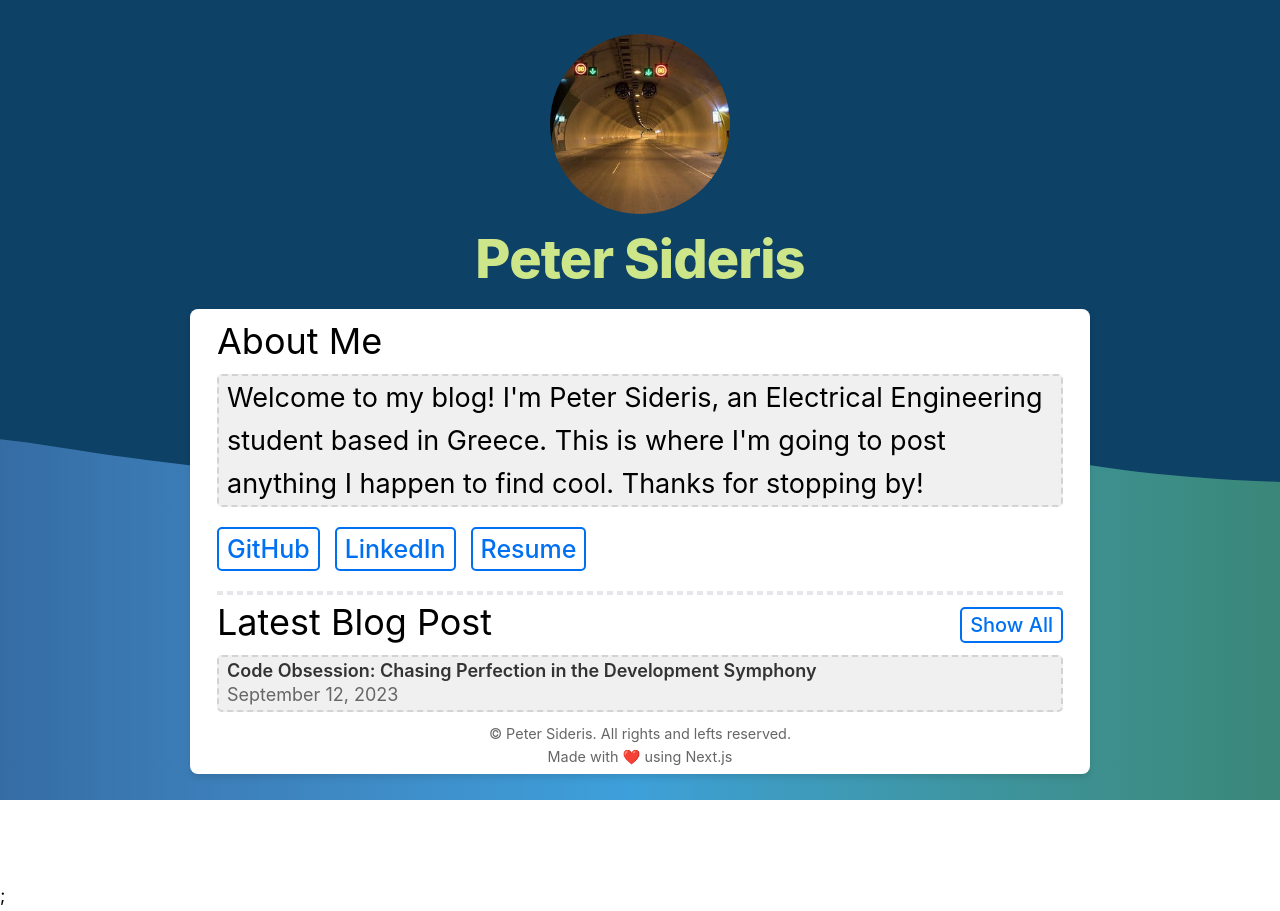
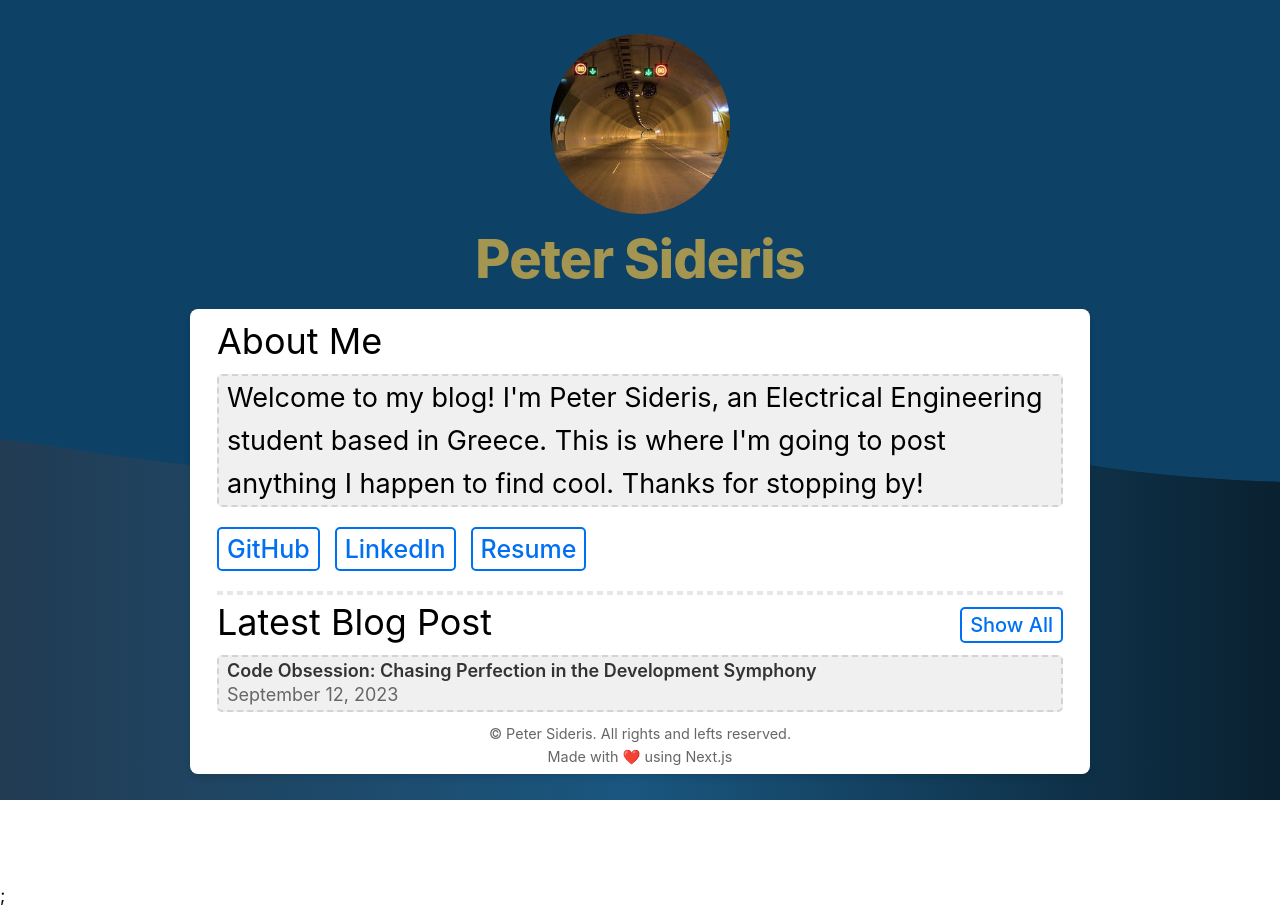
Before and after one commit to petersid2022/petrside, a Next.js app: page / in a window 1280 px wide. Built offline with nearby package versions, Linux system fonts and the light colour scheme.

Commit message:
fix: slight frontend change

```diff
--- a/components/BackgroundSVG.tsx
+++ b/components/BackgroundSVG.tsx
@@ -17,9 +17,9 @@ const BackgroundSVG: React.FC = () => {
       >
         <defs>
           <linearGradient id="bg">
-            <stop offset="0%" style={{ stopColor: 'rgba(130, 158, 249, 0.06)' }} />
-            <stop offset="50%" style={{ stopColor: 'rgba(76, 190, 255, 0.6)' }} />
-            <stop offset="100%" style={{ stopColor: 'rgba(115, 209, 72, 0.2)' }} />
+            <stop offset="0%" style={{ stopColor: '#282A36' }} />
+            <stop offset="50%" style={{ stopColor: '#1A5780' }} />
+            <stop offset="100%" style={{ stopColor: '007ACC' }} />
           </linearGradient>
           <path
             id="wave"
--- a/styles/utils.module.css
+++ b/styles/utils.module.css
@@ -15,7 +15,7 @@
   letter-spacing: -0.05rem;
   margin-top: 0.7rem;
   margin-bottom: 1rem;
-color: #CCE689;
+color: #A49551;
 }
 
 .headingXl {
@@ -110,7 +110,7 @@ color: #CCE689;
   padding-left: 2rem;
   padding-right: 2rem;
   padding-bottom: 1rem;
-  background-color: #fff;
+  background-color: #F5F5F5;
   border-radius: 8px;
   box-shadow: 0px 4px 6px rgba(0, 0, 0, 0.1);
 }
```
